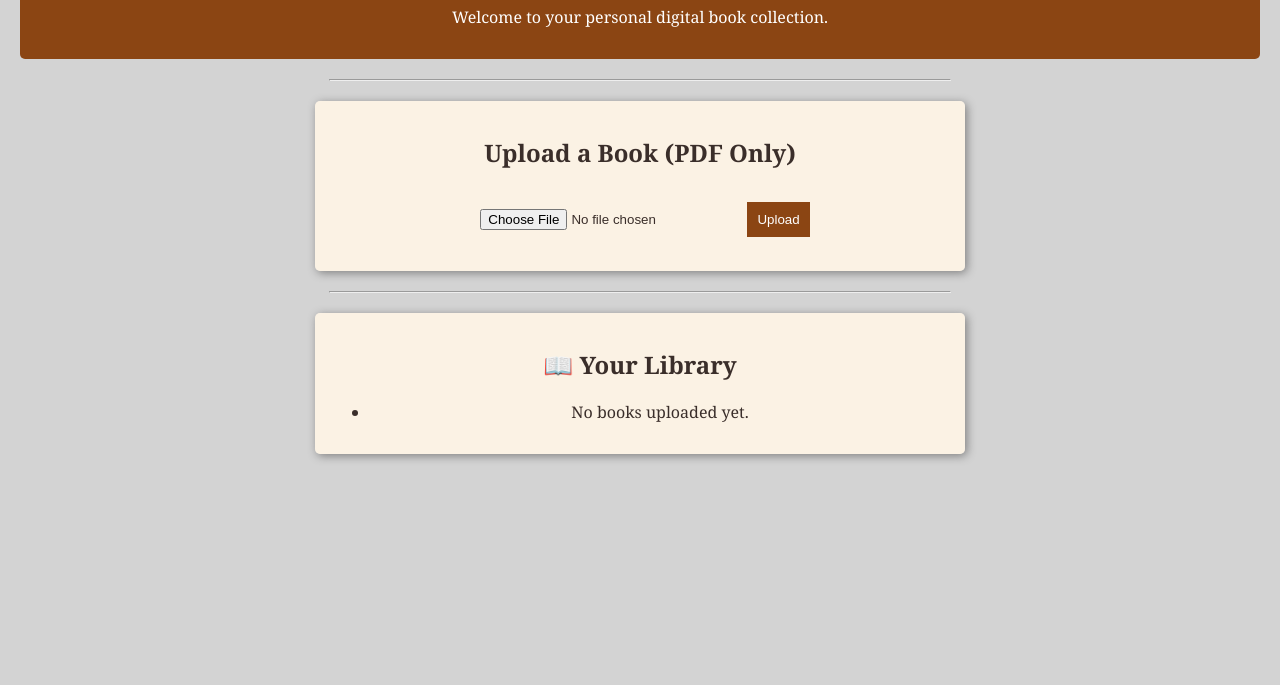
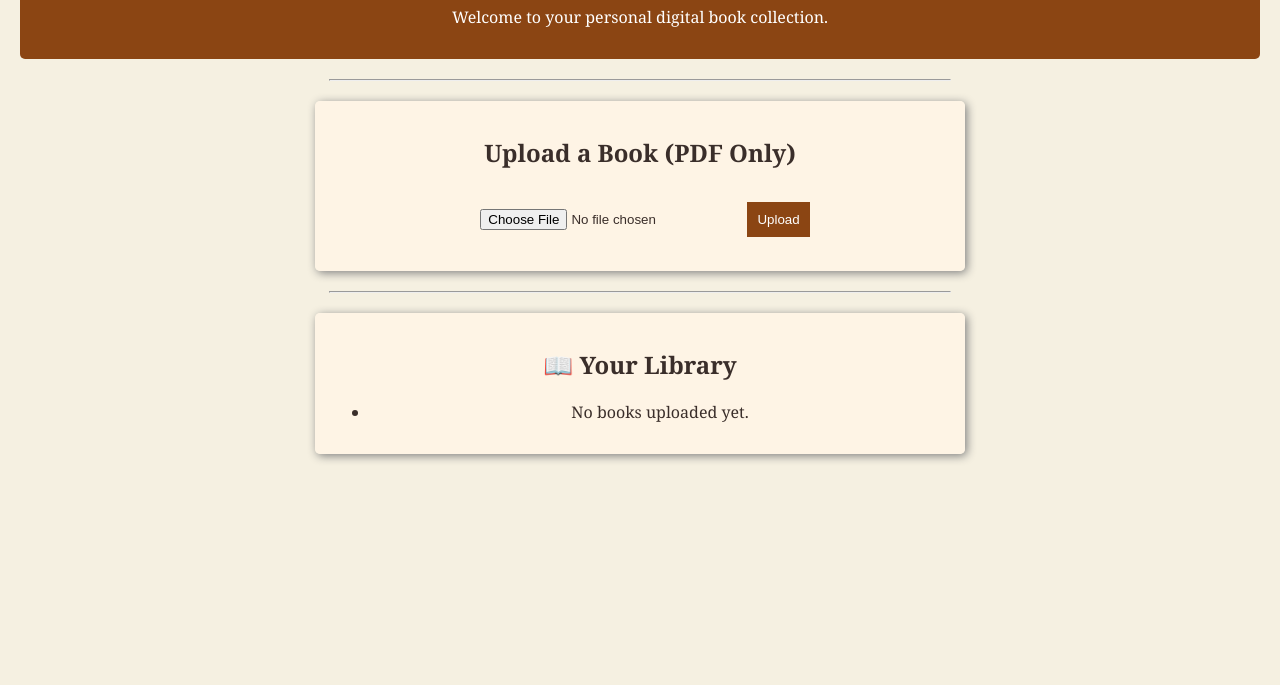
Before and after one commit to ZZzzO-O/Library, a plain HTML site: page indexd.html in a window 1280 px wide. Shown: the part 115-800 px from the top of the page. Drawn offline with Linux system fonts and the light colour scheme; files that its build step writes are made by us from their sources; files whose address does not match are found by name.

Commit message:
Update style.css

```diff
--- a/style.css
+++ b/style.css
@@ -7,9 +7,6 @@ body {
     text-align: center;
 }
 
-body {
-    background-color: lightgray;
-}
 h1 {
     color: darkblue;
 }
```
